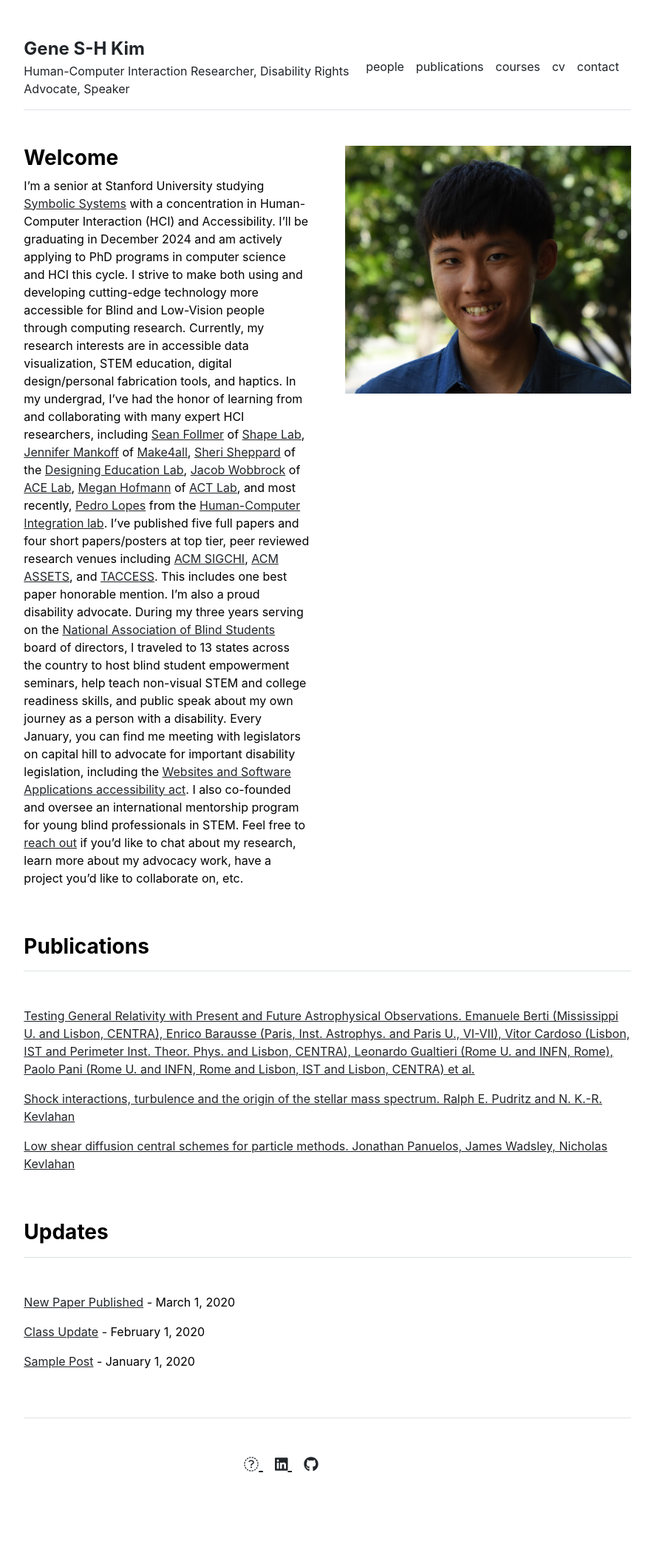
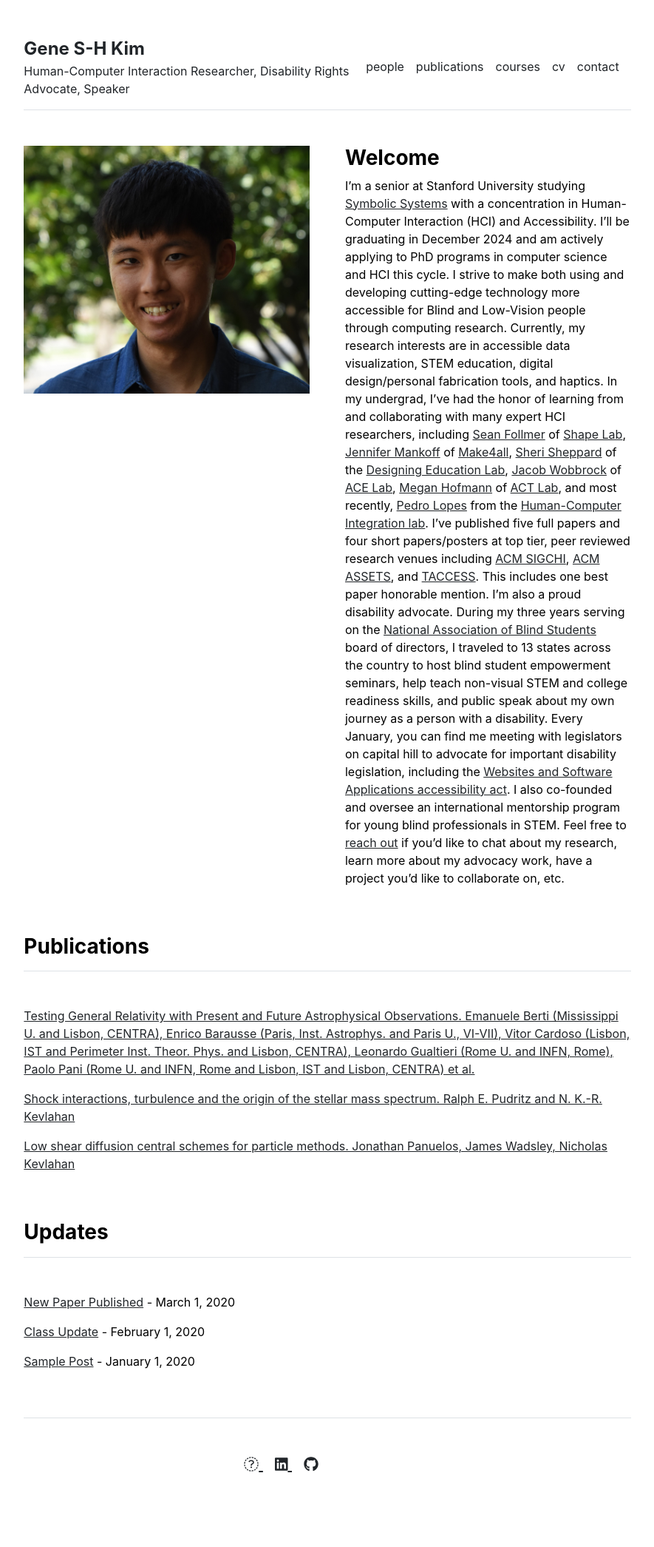
Before and after one commit to geneshkim/geneshkim.github.io, a Jekyll site: the page built from index.md, in a window 1280 px wide. Shown: the whole page at 74% size, without its empty margins (197-1082 px from the left). Built offline with Jekyll 4.4.1, drawn with Linux system fonts in a browser that asks for light colours.

Commit message:
updating photo location attempt

```diff
--- a/_layouts/home.html
+++ b/_layouts/home.html
@@ -2,6 +2,7 @@
 layout: default
 ---
 
+<!--
 <div class="row g-5 mb-5">
   <div class="col-md-6">
     <h3 class="fw-bold">Welcome</h3>
@@ -11,6 +12,18 @@ layout: default
     <img src="{{ site.github.url }}/assets/img/genekim.jpg" alt="A photo of Gene, a Korean-American man smiling against a background with green trees. He has thick straight black hair that is longer on the front and shorter on the sides. He is wearing a blue collared shirt, and his dark brown eyes are smizing at the camera" width="100%">
   </div>
 </div>
+-->
+
+<div class="row g-5 mb-5">
+  <div class="col-md-6">
+    <img src="{{ site.github.url }}/assets/img/genekim.jpg" alt="A photo of Gene, a Korean-American man smiling against a background with green trees. He has thick straight black hair that is longer on the front and shorter on the sides. He is wearing a blue collared shirt, and his dark brown eyes are smizing at the camera" width="100%">
+  </div>
+  <div class="col-md-6">
+    <h3 class="fw-bold">Welcome</h3>
+    {{ content }}
+  </div>
+</div>
+
 
 {% include publications.html %}
 
```
